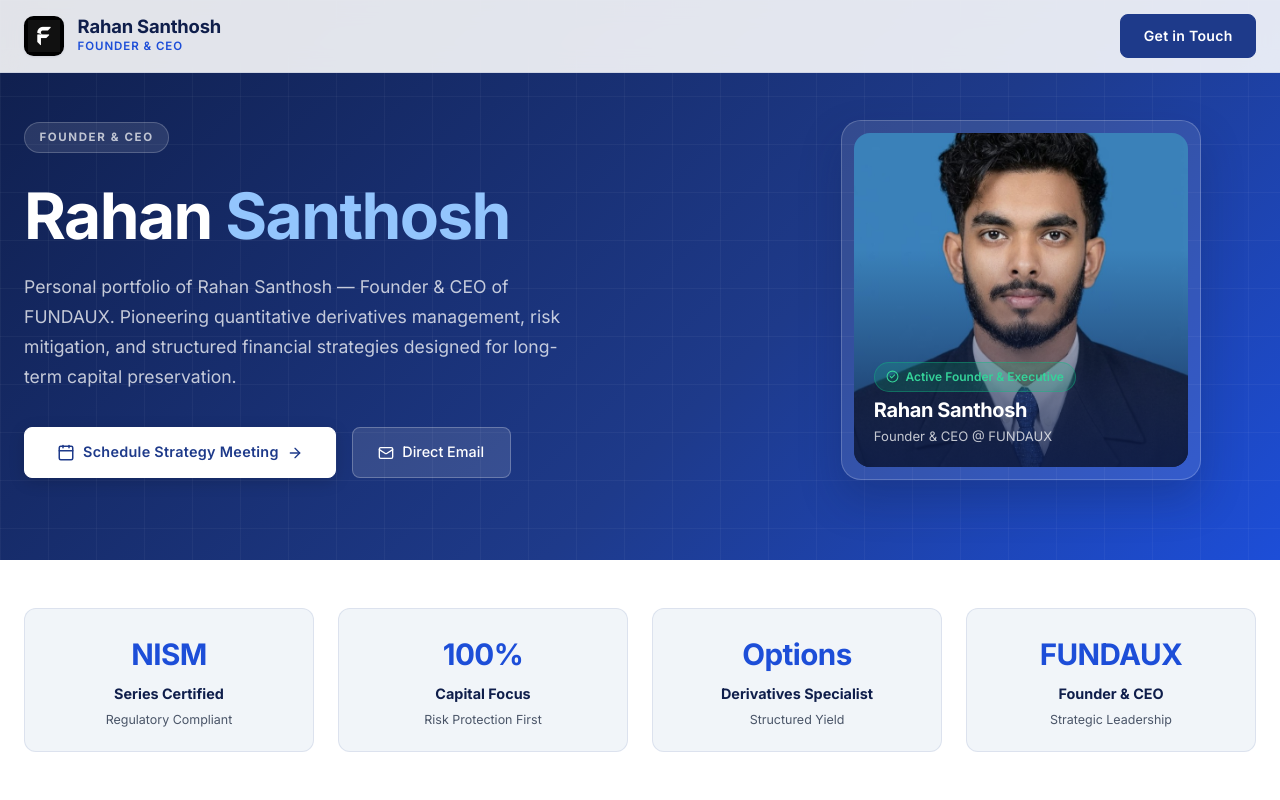
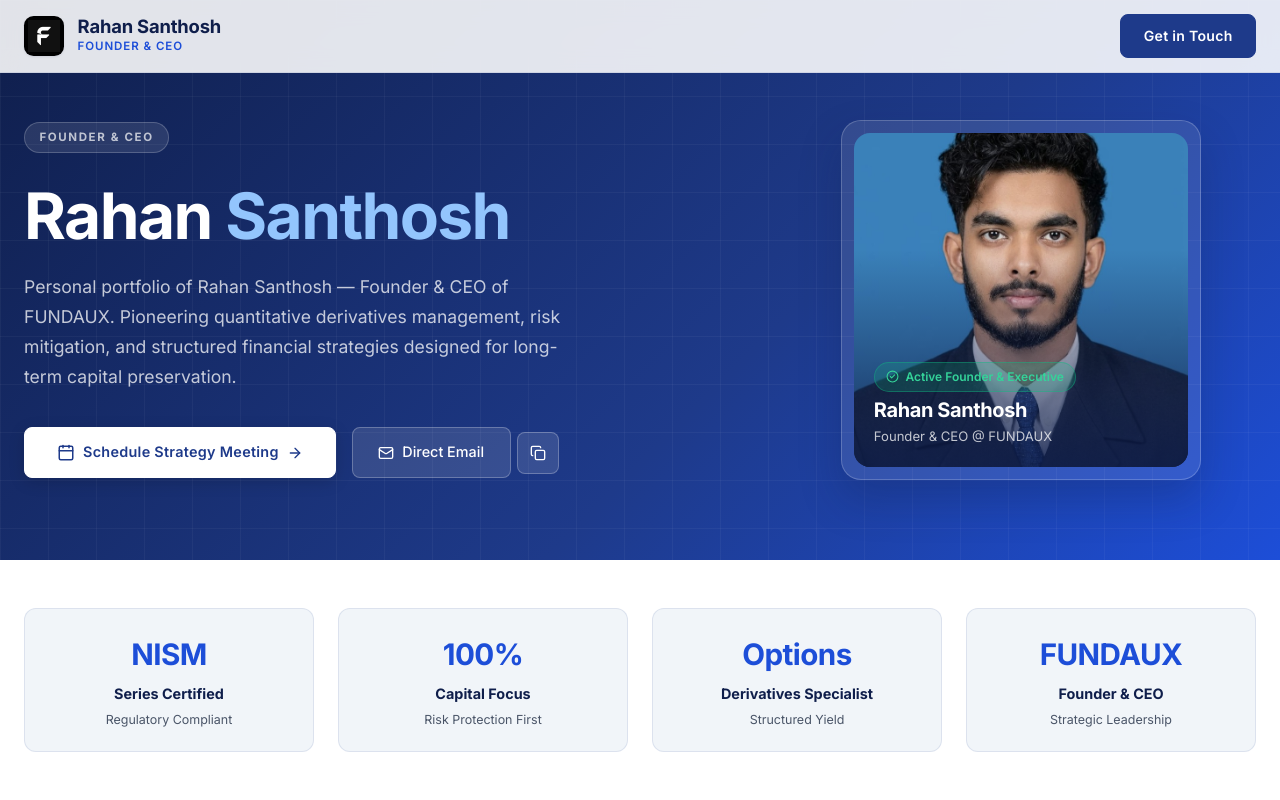
Before and after one commit to rahan-ux/portfolio, a Next.js app: page /Rahan in a window 1280 px wide. Shown: the top 800 px of the page. Built offline with nearby package versions, Linux system fonts and the light colour scheme.

Commit message:
Fix Schedule Strategy Meeting smooth scroll and Direct Email mailto/copy interactions

```diff
--- a/components/FounderPortfolioPage.tsx
+++ b/components/FounderPortfolioPage.tsx
@@ -1,7 +1,7 @@
 "use client";
 
 import { useState, useEffect } from "react";
-import { motion } from "framer-motion";
+import { motion, AnimatePresence } from "framer-motion";
 import Image from "next/image";
 import Link from "next/link";
 import {
@@ -21,7 +21,8 @@
   Calendar,
   Send,
   AlertCircle,
-  Phone,
+  Copy,
+  Check,
 } from "lucide-react";
 
 const METRICS = [
@@ -100,6 +101,8 @@
 
 export default function FounderPortfolioView() {
   const [scrolled, setScrolled] = useState(false);
+  const [copiedEmail, setCopiedEmail] = useState(false);
+  const [formHighlighted, setFormHighlighted] = useState(false);
 
   // Strategy Meeting Form State
   const [meetingData, setMeetingData] = useState({
@@ -120,6 +123,36 @@
     window.addEventListener("scroll", handleScroll, { passive: true });
     return () => window.removeEventListener("scroll", handleScroll);
   }, []);
+
+  // Smooth scroll to strategy meeting form with auto-focus
+  const scrollToMeeting = (e?: React.MouseEvent) => {
+    if (e) e.preventDefault();
+    const el = document.getElementById("schedule-meeting");
+    if (el) {
+      el.scrollIntoView({ behavior: "smooth", block: "start" });
+      setFormHighlighted(true);
+      setTimeout(() => setFormHighlighted(false), 2000);
+      setTimeout(() => {
+        const input = document.getElementById("meeting-name");
+        if (input) input.focus();
+      }, 450);
+    }
+  };
+
+  // Direct mailto trigger
+  const handleDirectEmail = (e: React.MouseEvent) => {
+    e.preventDefault();
+    window.location.href = "mailto:fundauxin@gmail.com?subject=Strategy%20Consultation%20Inquiry%20-%20Rahan%20Santhosh";
+  };
+
+  // Copy email fallback
+  const handleCopyEmail = (e: React.MouseEvent) => {
+    e.preventDefault();
+    e.stopPropagation();
+    navigator.clipboard.writeText("fundauxin@gmail.com");
+    setCopiedEmail(true);
+    setTimeout(() => setCopiedEmail(false), 3000);
+  };
 
   const validate = () => {
     const newErrors: Record<string, string> = {};
@@ -290,17 +323,18 @@
               </div>
             </a>
 
-            {/* Right: Only Get in Touch Button */}
-            <a
-              href="#schedule-meeting"
+            {/* Right: Only Get in Touch Button (scrolls directly to form) */}
+            <button
+              onClick={scrollToMeeting}
               className="btn-primary"
               style={{
                 fontSize: "0.88rem",
                 padding: "0.55rem 1.4rem",
+                cursor: "pointer",
               }}
             >
               Get in Touch
-            </a>
+            </button>
           </div>
         </div>
       </motion.header>
@@ -367,21 +401,25 @@
                     alignItems: "center",
                   }}
                 >
-                  <a
-                    href="#schedule-meeting"
+                  {/* Schedule Strategy Meeting Button */}
+                  <button
+                    onClick={scrollToMeeting}
                     className="btn-primary"
                     style={{
                       background: "#FFFFFF",
                       color: "var(--color-accent)",
                       borderColor: "#FFFFFF",
                       boxShadow: "0 4px 16px rgba(0, 0, 0, 0.15)",
+                      cursor: "pointer",
                     }}
                   >
                     <Calendar size={18} /> Schedule Strategy Meeting <ArrowRight size={16} />
-                  </a>
+                  </button>
 
-                  <a
-                    href="mailto:fundauxin@gmail.com"
+                  {/* Direct Email Button */}
+                  <div style={{ display: "flex", alignItems: "center", gap: "0.4rem" }}>
+                    <button
+                      onClick={handleDirectEmail}
                       style={{
                         display: "inline-flex",
                         alignItems: "center",
@@ -393,13 +431,47 @@
                         color: "#FFFFFF",
                         fontWeight: 500,
                         fontSize: "0.9rem",
-                      textDecoration: "none",
+                        cursor: "pointer",
                         transition: "background 0.2s ease",
                       }}
                     >
                       <Mail size={16} /> Direct Email
-                  </a>
+                    </button>
+
+                    <button
+                      onClick={handleCopyEmail}
+                      title="Copy email address"
+                      style={{
+                        display: "inline-flex",
+                        alignItems: "center",
+                        justifyContent: "center",
+                        padding: "0.75rem",
+                        borderRadius: "0.5rem",
+                        background: "rgba(255, 255, 255, 0.12)",
+                        border: "1px solid rgba(255, 255, 255, 0.25)",
+                        color: "#FFFFFF",
+                        cursor: "pointer",
+                      }}
+                    >
+                      {copiedEmail ? <Check size={16} color="#34D399" /> : <Copy size={16} />}
+                    </button>
                   </div>
+                </div>
+
+                {copiedEmail && (
+                  <motion.div
+                    initial={{ opacity: 0, y: 5 }}
+                    animate={{ opacity: 1, y: 0 }}
+                    style={{
+                      fontSize: "0.82rem",
+                      color: "#34D399",
+                      marginTop: "0.6rem",
+                      fontWeight: 600,
+                    }}
+                  >
+                    ✓ Email &ldquo;fundauxin@gmail.com&rdquo; copied to clipboard!
+                  </motion.div>
+                )}
               </motion.div>
             </div>
 
@@ -929,6 +1001,7 @@
           padding: "6rem 0",
           background: "var(--color-surface-2)",
           borderTop: "1px solid var(--color-border)",
+          scrollMarginTop: "5.5rem",
         }}
       >
         <div className="section-container">
@@ -938,9 +1011,14 @@
               margin: "0 auto",
               background: "var(--color-surface)",
               borderRadius: "1.25rem",
-              border: "1px solid var(--color-border)",
-              boxShadow: "var(--shadow-card)",
+              border: formHighlighted
+                ? "2px solid #3B82F6"
+                : "1px solid var(--color-border)",
+              boxShadow: formHighlighted
+                ? "0 0 25px rgba(59, 130, 246, 0.3)"
+                : "var(--shadow-card)",
               padding: "3rem 2.5rem",
+              transition: "border 0.3s ease, box-shadow 0.3s ease",
             }}
           >
             <div style={{ textAlign: "center", marginBottom: "2.5rem" }}>
@@ -1016,7 +1094,11 @@
                 <AlertCircle size={24} color="#EF4444" />
                 <div>
                   Unable to submit meeting request. Please email directly at{" "}
-                  <a href="mailto:fundauxin@gmail.com" style={{ color: "#991B1B", fontWeight: 700 }}>
+                  <a
+                    href="mailto:fundauxin@gmail.com"
+                    onClick={handleDirectEmail}
+                    style={{ color: "#991B1B", fontWeight: 700, textDecoration: "underline" }}
+                  >
                     fundauxin@gmail.com
                   </a>.
                 </div>
```
Also changed, not shown: 1 other file (tests, documents, lock files or other folders). Lines whose indentation alone changed are shown as unchanged.
